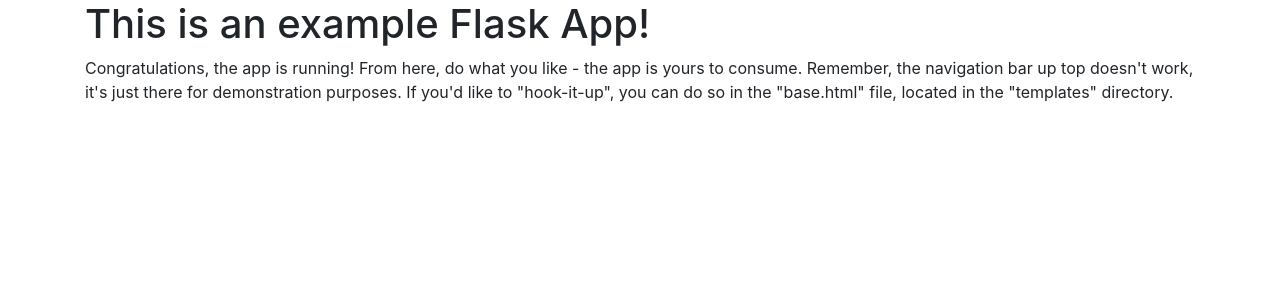
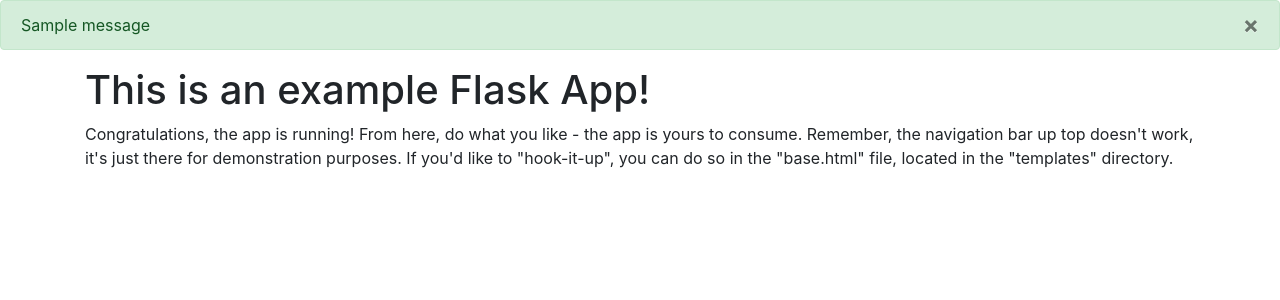
Before and after one commit to KyleEgland/flask_test_app, a Flask app: page / in a window 1280 px wide. Shown: the part 56-356 px from the top of the page. Run offline with Flask 2, Linux system fonts and the light colour scheme; one stand-in notice (Sample message) is shown; some libraries are stand-ins or nearby versions.

Commit message:
Added flash message handling to base template

```diff
--- a/app/templates/base.html
+++ b/app/templates/base.html
@@ -63,6 +63,21 @@
                 </form>
             </div>
         </nav>
+        {# ---------------------- #}
+        {# Flash Message Handling #}
+        {# ---------------------- #}
+        {# Recieve and handle flash messages with Bootstrap. We expect both a message and a category.  The category must be a valid Bootstrap category#}
+        {# Categories: primary=blue, secondary=gray, success=green, danger=red, warning=yellow, info=blue/green, light=white, dark=dark-gray #}
+        {% with messages = get_flashed_messages(with_categories=true) %}
+        {% if messages %}
+            {% for category, message in messages %}
+            <div class="alert alert-{{ category }}" role="alert">
+                <button type="button" class="close" data-dismiss="alert" aria-label="Close"><span aria-hidden="true">&times;</span></button>
+                {{ message }}
+            </div>
+            {% endfor %}
+        {% endif %}
+        {% endwith %}
         <div class="container">
             {% block content %}
             {% endblock %}
```
